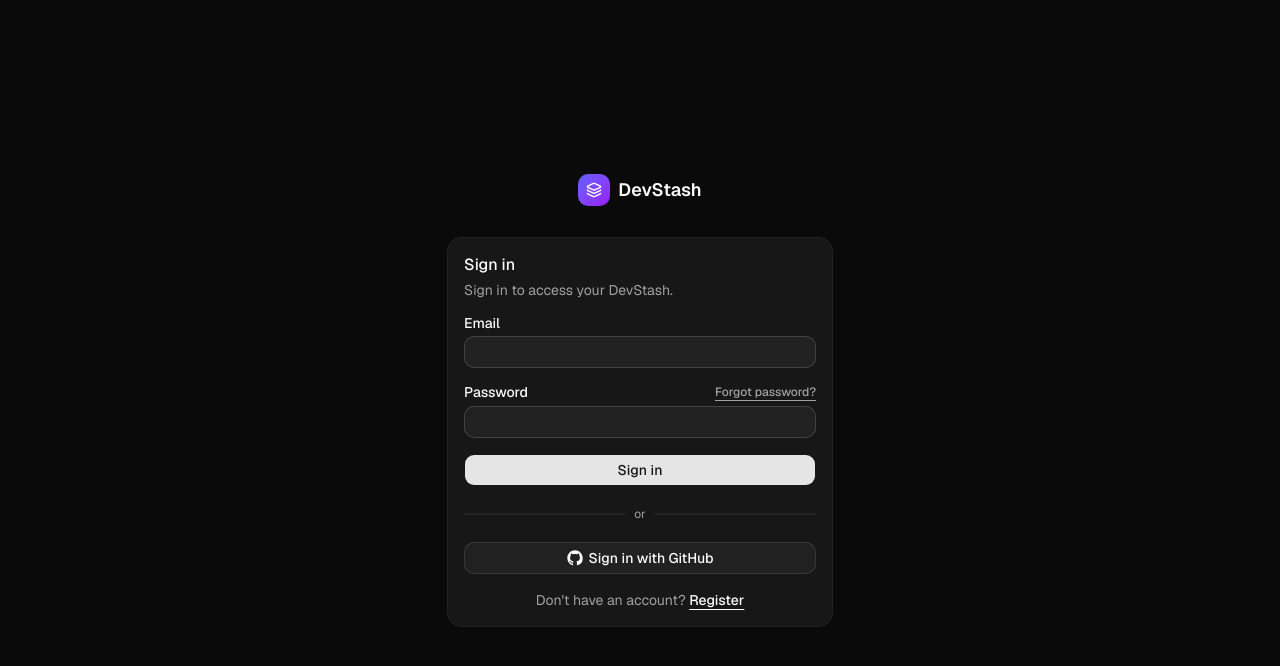
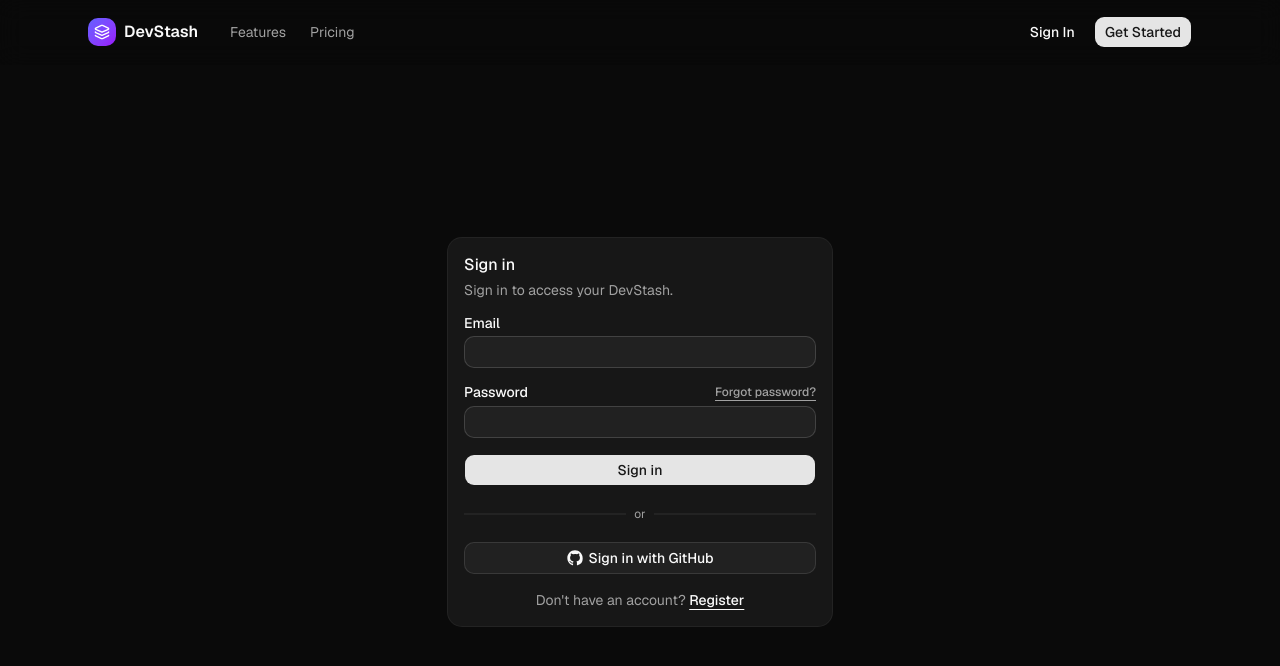
Before and after one commit to heuzin/_devstash, a Next.js app: page /sign-in in a window 1280 px wide. Shown: the top 666 px of the page. Built offline with nearby package versions, Linux system fonts and the light colour scheme; no server answers.

Commit message:
feat: add homepage top nav to auth pages

```diff
--- a/context/current-feature.md
+++ b/context/current-feature.md
@@ -1,18 +1,26 @@
-# Current Feature
+# Current Feature: Homepage Nav on Auth Pages
 
-<!-- Feature name and short description -->
+Add the homepage's top navigation bar (`HomeNavbar`) to the sign-in and sign-up (`/register`) pages.
 
 ## Status
 
-Not Started
+Complete
 
 ## Goals
 
-<!-- Bullet points of what success looks like -->
+- `/sign-in` and `/register` render the same fixed top nav as the homepage: logo → `/`, Features/Pricing links, Sign In and Get Started buttons
+- Features/Pricing links work off the homepage, pointing to `/#features` and `/#pricing` instead of bare in-page anchors (the homepage still scrolls smoothly to its sections)
+- The auth form stays vertically centered and isn't hidden under the fixed nav (account for the 64px `h-16` header)
+- The standalone large `Logo` above the auth form is removed on pages that show the nav, so the logo doesn't appear twice
+- No horizontal overflow at 320/390/1440px; homepage nav looks and behaves the same as before
 
 ## Notes
 
-<!-- Additional context, constraints, or details from spec -->
+- `HomeNavbar` lives in `src/components/homepage/home-navbar.tsx` (client component, becomes more opaque after 20px of scroll); reuse it rather than duplicating it
+- All auth pages share `src/app/(auth)/layout.tsx`, which also wraps `/forgot-password`, `/reset-password`, and `/verify-email`. Confirmed with the user: add the nav to the whole `(auth)` layout, so all auth pages get it
+- Optional: on `/sign-in`, the "Sign In" button links to the current page (and "Get Started" does the same on `/register`); consider whether to leave as-is or mark the active one
+- At 320px the navbar's "Get Started" button was clipped off-screen (pre-existing on the homepage too); fixed by hiding the logo wordmark below `sm` via `Logo`'s existing `wordmarkClassName`, matching `DashboardChrome`
+- UI-only change, so no new tests expected; verify with `npm run lint`, `npm run build`, and Playwright
 
 ## History
 
--- a/src/app/(auth)/layout.tsx
+++ b/src/app/(auth)/layout.tsx
@@ -1,10 +1,12 @@
-import { Logo } from "@/components/shared/logo";
+import { HomeNavbar } from "@/components/homepage/home-navbar";
 
 export default function AuthLayout({ children }: { children: React.ReactNode }) {
   return (
-    <div className="flex min-h-screen flex-col items-center justify-center gap-8 p-6">
-      <Logo href="/" size="lg" />
-      <div className="w-full max-w-sm">{children}</div>
-    </div>
+    <>
+      <HomeNavbar />
+      <div className="flex min-h-screen flex-col items-center justify-center px-6 pt-22 pb-6">
+        <div className="w-full max-w-sm">{children}</div>
+      </div>
+    </>
   );
 }
--- a/src/components/homepage/home-navbar.tsx
+++ b/src/components/homepage/home-navbar.tsx
@@ -8,8 +8,8 @@
 import { cn } from "@/lib/utils";
 
 const NAV_LINKS = [
-  { href: "#features", label: "Features" },
-  { href: "#pricing", label: "Pricing" },
+  { href: "/#features", label: "Features" },
+  { href: "/#pricing", label: "Pricing" },
 ];
 
 export function HomeNavbar() {
@@ -30,7 +30,7 @@
       )}
     >
       <Container className="flex h-16 items-center gap-8">
-        <Logo href="/" aria-label="DevStash home" />
+        <Logo href="/" aria-label="DevStash home" wordmarkClassName="hidden sm:inline" />
         <nav aria-label="Primary" className="hidden gap-6 text-sm text-muted-foreground sm:flex">
           {NAV_LINKS.map((link) => (
             <a key={link.href} href={link.href} className="transition-colors hover:text-foreground">
```
